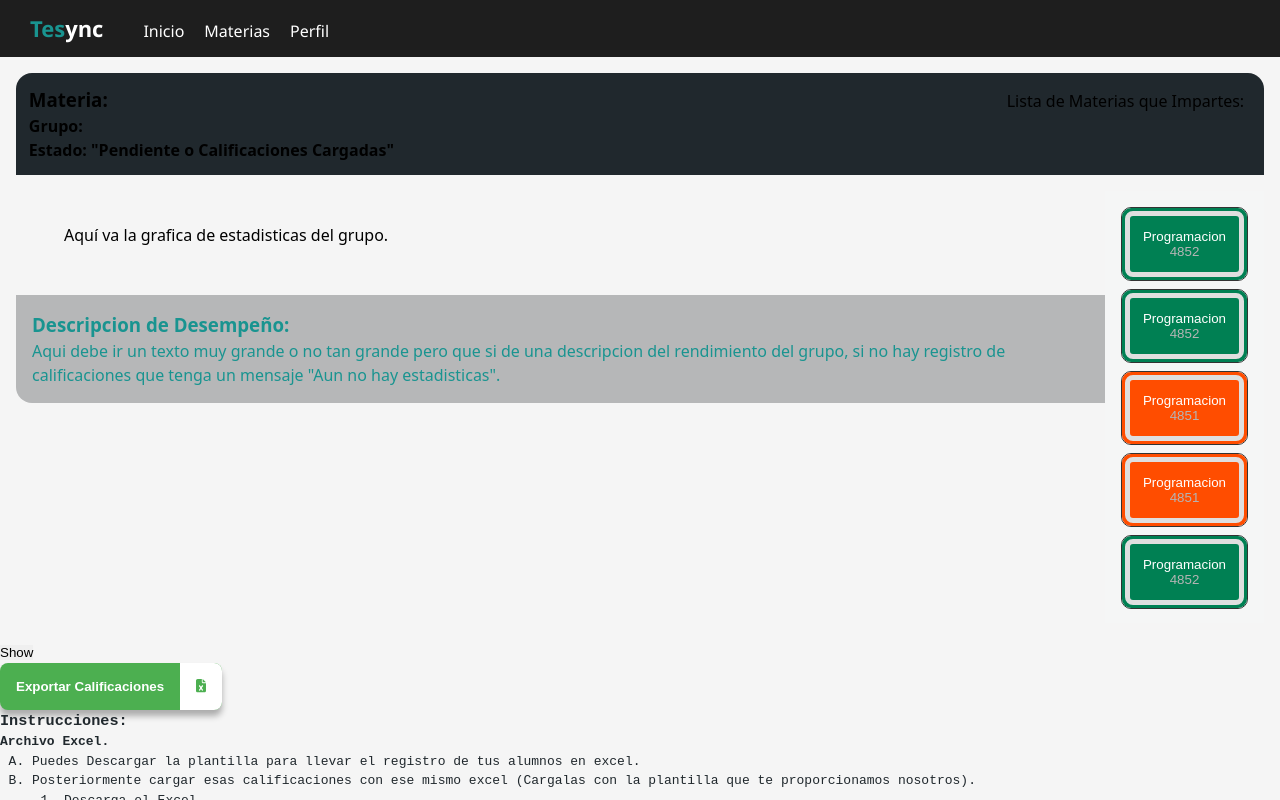
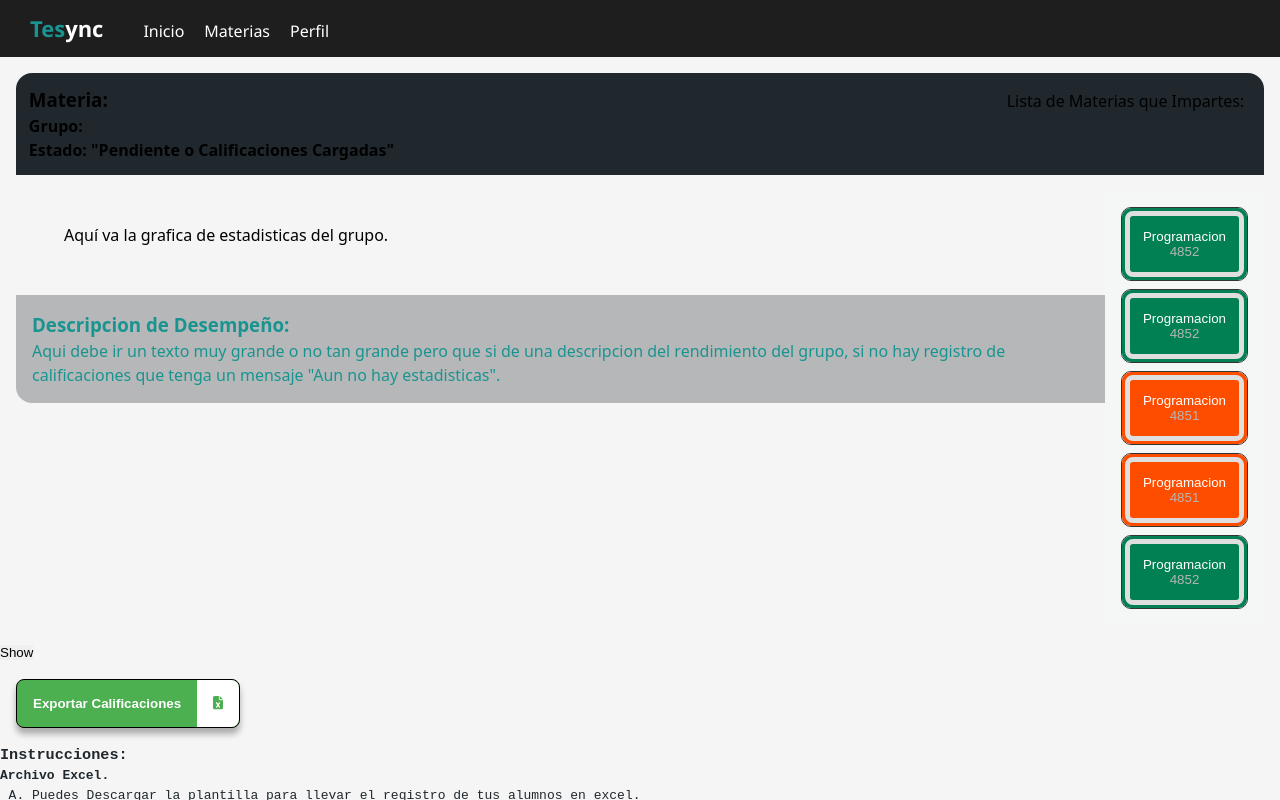
Before and after one commit to ramz0/TESync, a React (Vite) app: page /profesor in a window 1280 px wide. Both pictures are taken after a click on the button "Show". Shown: the top 800 px of the page. Built offline with nearby package versions, Linux system fonts and the light colour scheme.

Commit message:
Borde agregado al boton de Excel

```diff
--- a/src/components/BotonExportarExcel/BotonExportarExcelStyle.css
+++ b/src/components/BotonExportarExcel/BotonExportarExcelStyle.css
@@ -8,8 +8,9 @@
   padding: 0rem 0rem 0rem 1rem;
   background-color: var(--color-exportar-excel);
   color: var(--color-exportar-excel-texto);
-  border: none;
+  border: 1px solid black;
   border-radius: var(--btn-borde);
+  margin: 1rem;
   font-weight: bold;
 }
 
```
